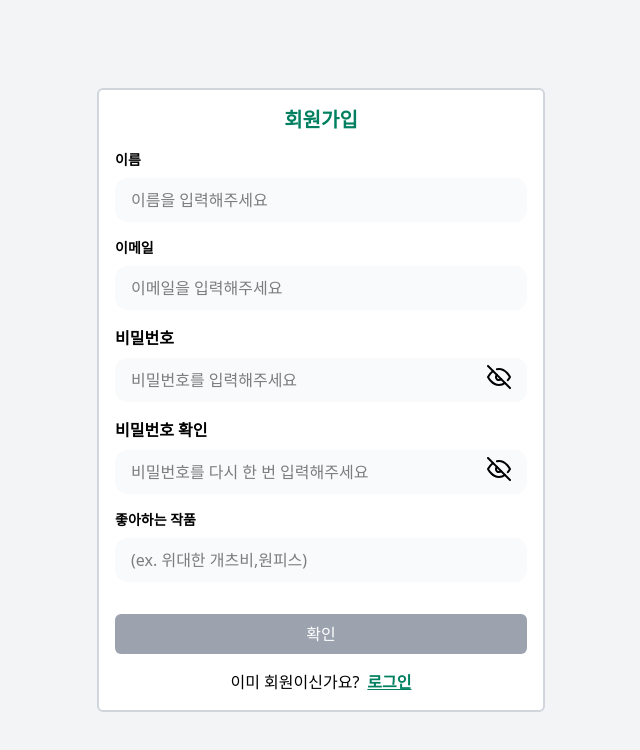
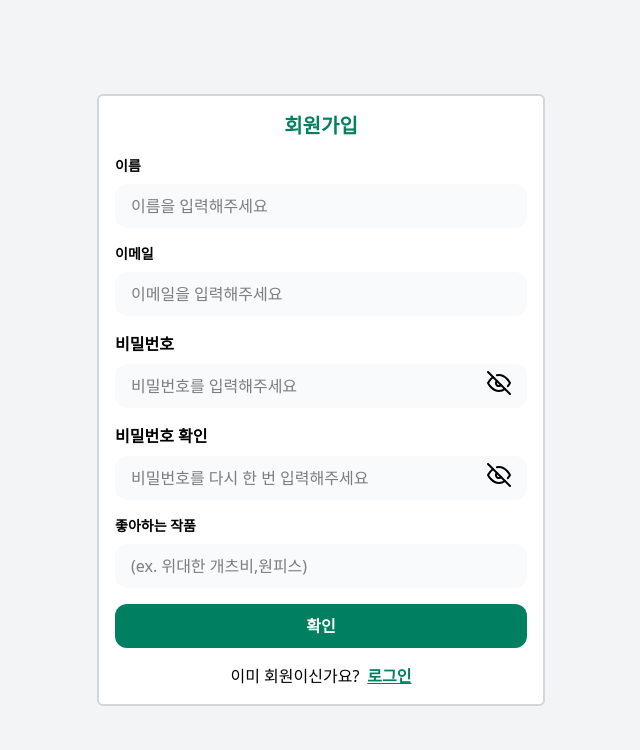
Before and after one commit to we-write/frontend, a Next.js app: page /auths/signup in a window 1280 px wide. Shown: the top 750 px of the page, without its empty margins (319-959 px from the left). Built offline with nearby package versions, Linux system fonts and the light colour scheme; no server answers; a web font is replaced by a local one.

Commit message:
fix: 공통 버튼으로 수정

```diff
--- a/src/app/auths/signup/page.tsx
+++ b/src/app/auths/signup/page.tsx
@@ -9,6 +9,7 @@ import { useRouter } from 'next/navigation';
 
 import InputForm from '@/components/common/Form/InputForm';
 import { Visibility, VisibilityOff } from '@/components/icons/Visibility';
+import Button from '@/components/common/Button/Button';
 
 const Page = () => {
   const [showPassword, setShowPassword] = useState(false);
@@ -178,14 +179,14 @@ const Page = () => {
             />
           </div>
 
-          <button
+          <Button
             role="button"
             type="submit"
-            className="mt-4 rounded-md bg-[#9CA3AF] p-2 text-white"
             disabled={isSubmitting}
+            className="bg-write-gray font-bold"
           >
             확인
-          </button>
+          </Button>
         </form>
         <div className="flex items-center justify-center gap-2">
           <span>이미 회원이신가요?</span>
```
